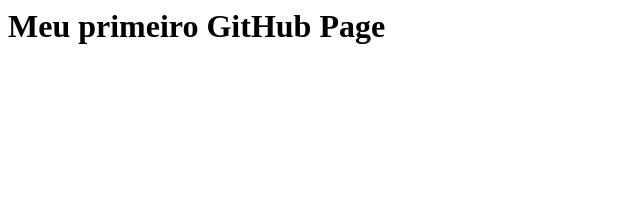
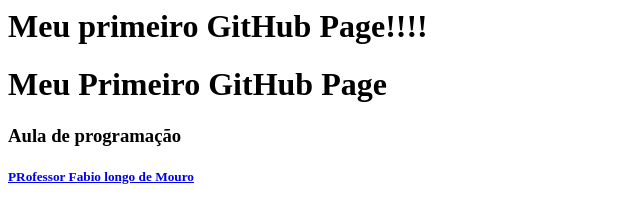
Before and after one commit to ABLukinhas/LukinhasAB, a plain HTML site: page index.html in a window 1280 px wide. Shown: the whole page, without its empty margins (0-640 px from the left). Drawn offline with Linux system fonts and the light colour scheme.

Commit message:
inserido "a"

```diff
--- a/index.html
+++ b/index.html
@@ -1,5 +1,13 @@
 <html>
   <body>
-    <h1>Meu primeiro GitHub Page</h1>
+    <h1>Meu primeiro GitHub Page!!!!</h1>
   <body>
 </html>
+
+
+<body>
+  <h1>Meu Primeiro GitHub Page</h1>
+  <h3>Aula de programação</h3>
+  <a href="https://github.com/ABLukinhas/LukinhasAB.git">
+  <h5>PRofessor Fabio longo de Mouro</h5>
+</body>
```
